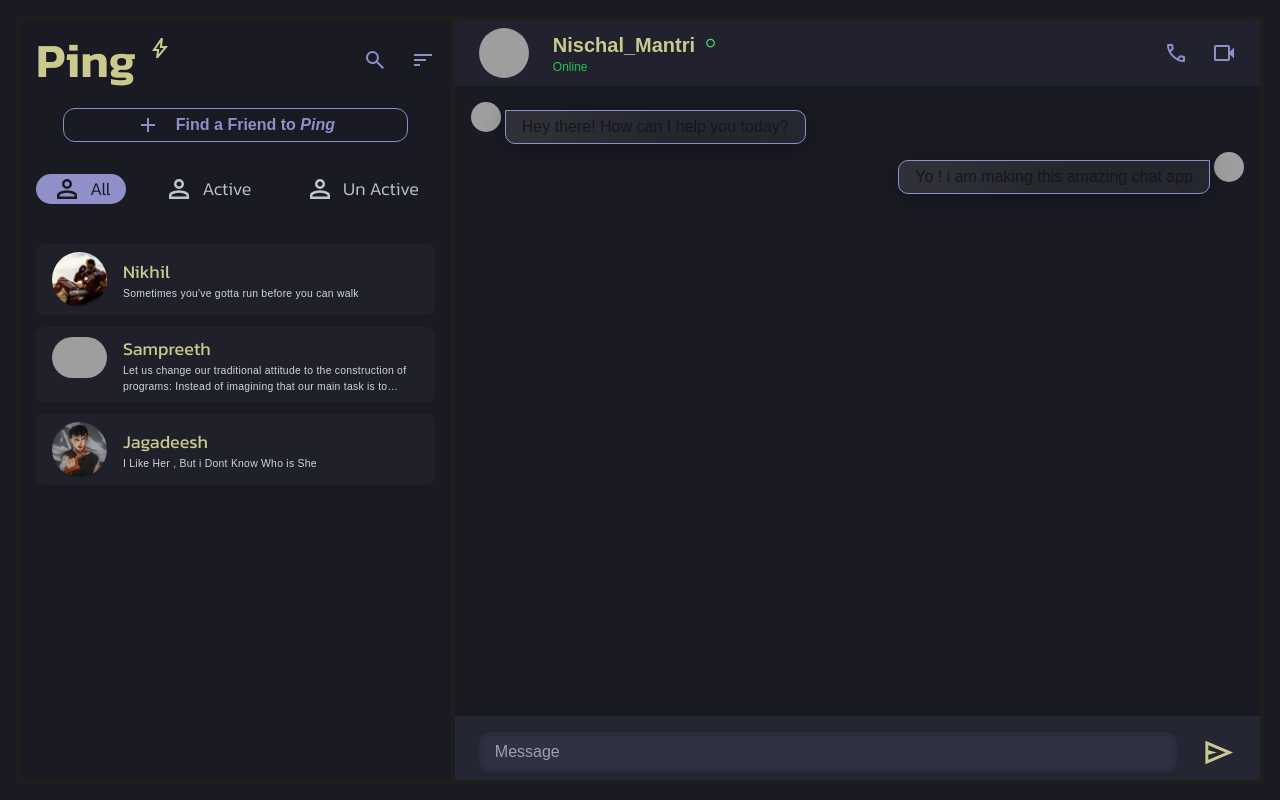
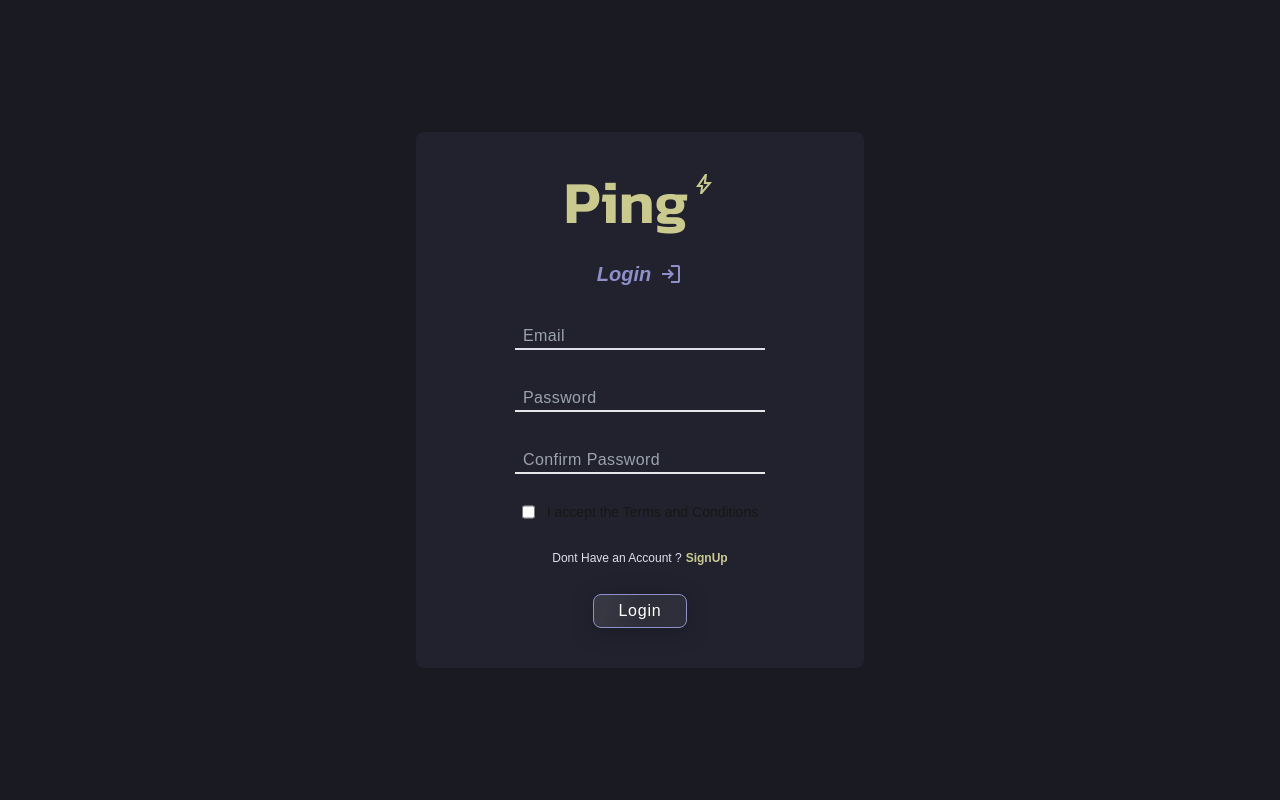
Before and after one commit to Nischa1Mv/Ping, a Next.js app: page / in a window 1280 px wide. Built offline with nearby package versions, Linux system fonts and the light colour scheme; grey boxes are pictures that could not be loaded.

Commit message:
added login page , click login and done

```diff
--- /dev/null
+++ b/src/app/Login.tsx
@@ -0,0 +1,92 @@
+import React from "react";
+import { Kanit } from "next/font/google";
+const kanit = Kanit({
+  subsets: ["latin"],
+  weight: ["600"],
+  style: ["italic"],
+});
+interface LoginProps {
+  setIsLogin: React.Dispatch<React.SetStateAction<boolean>>;
+}
+function Login({ setIsLogin }: LoginProps) {
+  return (
+    <div className="h-screen bg-[#191a22] flex justify-center items-center">
+      <form className="flex flex-col justify-center items-center gap-7 w-[35%] py-10 rounded-lg bg-[#21222e] border-[#1E1E1E]">
+        <span
+          className={`${kanit.className} text-6xl gap-1 flex text-[#CACA8F]`}
+        >
+          Ping
+          <svg
+            xmlns="http://www.w3.org/2000/svg"
+            height="24px"
+            viewBox="0 -960 960 960"
+            width="24px"
+            fill="currentColor"
+          >
+            <path d="m422-232 207-248H469l29-227-185 267h139l-30 208ZM320-80l40-280H160l360-520h80l-40 320h240L400-80h-80Zm151-390Z" />
+          </svg>
+        </span>
+
+        <div className="text-xl font-bold text-[#8F8FCA] italic px-4 gap-2 items-center flex">
+          Login
+          <svg
+            xmlns="http://www.w3.org/2000/svg"
+            height="24px"
+            viewBox="0 -960 960 960"
+            width="24px"
+            fill="#8F8FCA"
+          >
+            <path d="M480-120v-80h280v-560H480v-80h280q33 0 56.5 23.5T840-760v560q0 33-23.5 56.5T760-120H480Zm-80-160-55-58 102-102H120v-80h327L345-622l55-58 200 200-200 200Z" />
+          </svg>
+        </div>
+
+        <div>
+          <input
+            className="w-[250px] bg-transparent border-b-2 tracking-wide focus:outline-none focus:border-b-2 border-[#dedfeb] focus:border-b-[#CACA8F] text-white px-2 pt-2 placeholder:text-{#dedfeb]"
+            type="email"
+            placeholder="Email"
+          />
+        </div>
+        <div>
+          <input
+            className="w-[250px] bg-transparent border-b-2 tracking-wide focus:outline-none focus:border-b-2 focus:border-b-[#CACA8F] text-white px-2 pt-2 placeholder:text-{#dedfeb]"
+            type="password"
+            placeholder="Password"
+          />
+        </div>
+        <div>
+          <input
+            className="w-[250px] bg-transparent border-b-2 tracking-wide focus:outline-none focus:border-b-2 focus:border-b-[#CACA8F] text-white px-2 pt-2 placeholder:text-{#dedfeb]"
+            type="password"
+            placeholder="Confirm Password"
+          />
+        </div>
+        <div className="flex gap-3">
+          <input type="checkbox" />
+          <label htmlFor="checkbox" className="text-sm">
+            I accept the Terms and Conditions
+          </label>
+        </div>
+        <div className="text-xs flex gap-1 text-[#dedfeb] ">
+          Dont Have an Account ?{" "}
+          <span className="text-[#CACA8F] cursor-pointer font-semibold">
+            SignUp
+          </span>
+        </div>
+        <div className="transition-transform duration-150 active:scale-95">
+          <input
+            className="bg-transparent font-medium text-md cursor-pointer tracking-wider bg-[#383a46] focus:outline-none hover:bg-[#8F8FCA] hover:text-[#383a46] text-[#fff] px-6 py-1 rounded-lg login-box"
+            type="submit"
+            value="Login"
+            onClick={(e) => {
+              e.preventDefault();
+              setIsLogin(false);
+            }}
+          />
+        </div>
+      </form>
+    </div>
+  );
+}
+
+export default Login;
--- a/src/app/globals.css
+++ b/src/app/globals.css
@@ -50,3 +50,16 @@ body {
 svg {
   cursor: pointer;
 }
+
+.login-box {
+  box-sizing: border-box;
+  background: linear-gradient(
+    104.47deg,
+    rgba(255, 255, 255, 0.1) 14.62%,
+    rgba(255, 255, 255, 0.06) 52.25%
+  );
+  border: 1px solid #8f8fca;
+  box-shadow: 0px 4px 24px -1px rgba(0, 0, 0, 0.25);
+  backdrop-filter: blur(10px);
+  /* Note: backdrop-filter has minimal browser support */
+}
--- a/src/app/page.tsx
+++ b/src/app/page.tsx
@@ -2,14 +2,19 @@
 import { useState } from "react";
 import Chat from "./chat";
 import ImageOverlay from "./imageOverlay";
+import Login from "./Login";
 
 export default function Home() {
+  const [isLogin, setIsLogin] = useState(true);
   const ProfilePicture =
     "https://media-hyd1-1.cdn.whatsapp.net/v/t61.24694-24/379619630_6949750128379753_6172259427711619252_n.jpg?ccb=11-4&oh=01_Q5AaIO2kBGB6JkOO1GOwTcvG9XIDmY-5Vitx5Oo9Mv7P_lPp&oe=674A8A31&_nc_sid=5e03e0&_nc_cat=108";
 
   const [showImageOverlay, setShowImageOverlay] = useState(false);
   return (
     <>
+      {isLogin ? (
+        <Login setIsLogin={setIsLogin} />
+      ) : (
         <div className="relative">
           {showImageOverlay && (
             <div
@@ -23,6 +28,7 @@ export default function Home() {
           )}
           <Chat setShowImageOverlay={setShowImageOverlay} />
         </div>
+      )}
     </>
   );
 }
```
Lines whose indentation alone changed are shown as unchanged.
